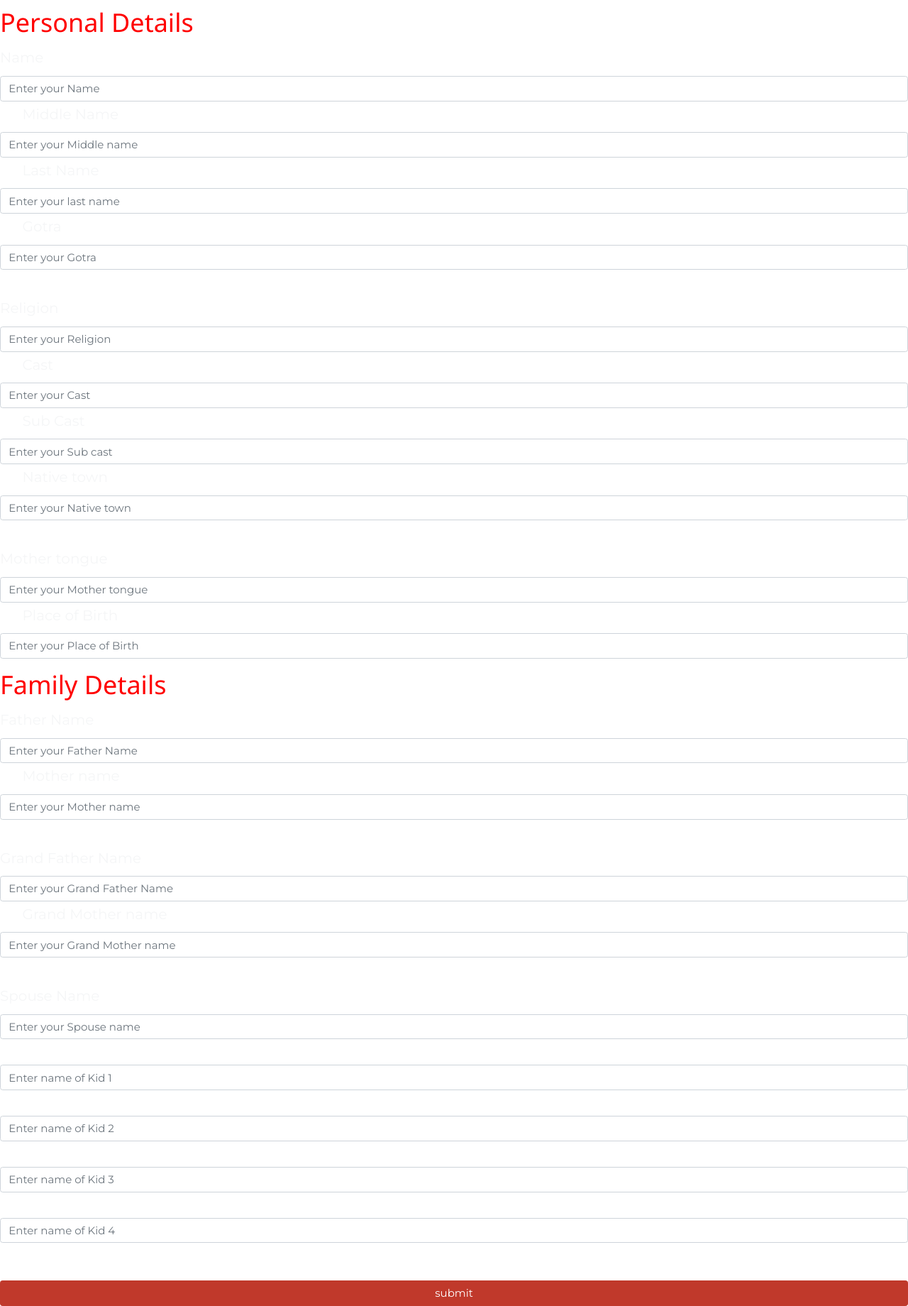
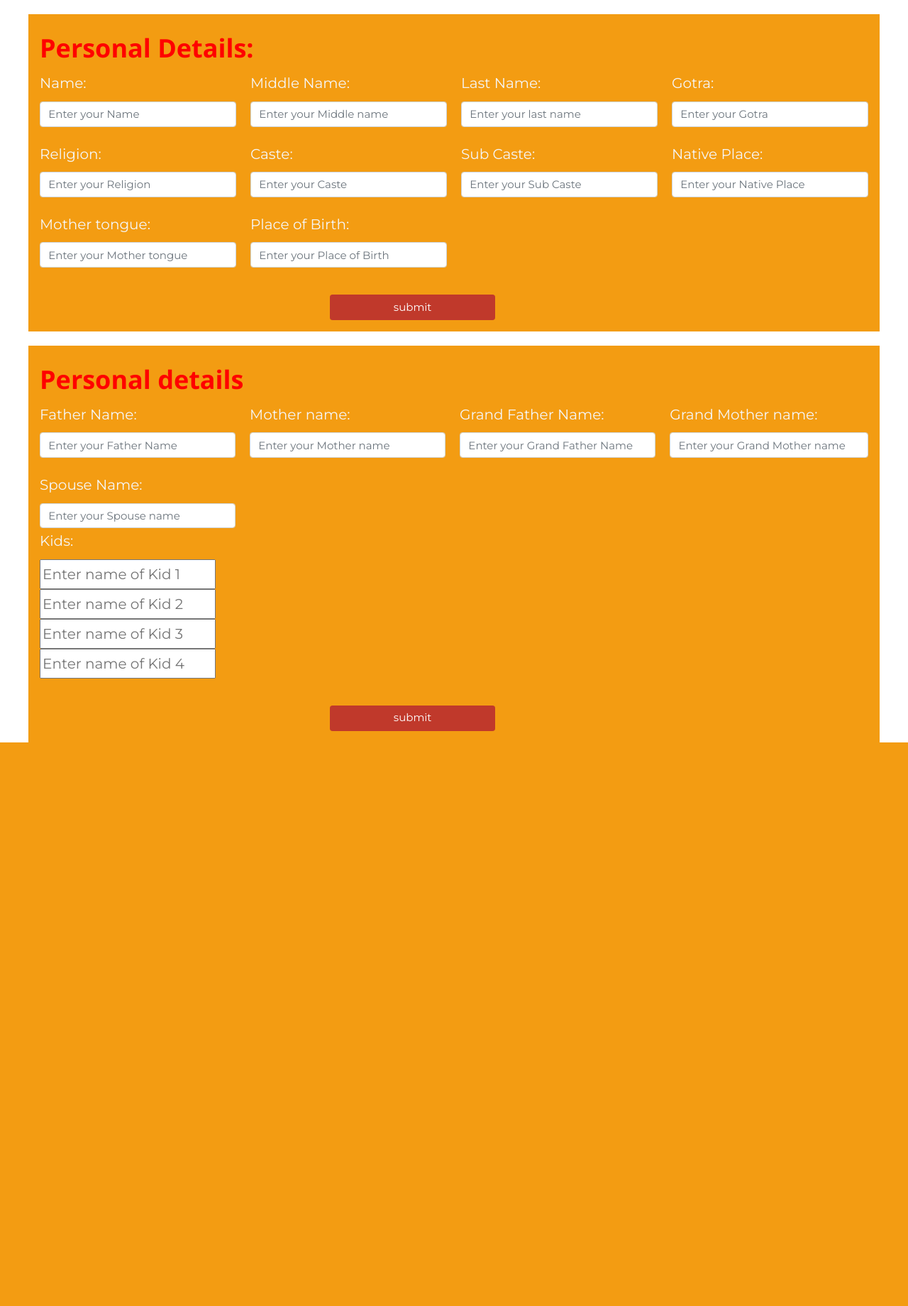
Before and after one commit to harender44/family-project, a Flask app: page /user/profile in a window 1280 px wide. Shown: the part 73-1913 px from the top of the page at 71% size. After the commit the page ends 1119 px from the top, so only its background shows below. Run offline with Flask 2, Linux system fonts and the light colour scheme; some libraries are stand-ins or nearby versions.

Commit message:
updated profile and bio

```diff
--- a/app/static/style.css
+++ b/app/static/style.css
@@ -18,6 +48,7 @@ body {
 	background: #ffffff;
 }
 h1{
+  font-weight: bold;
   color: red;
 }
 p {font-size: 16px;}
@@ -65,8 +96,31 @@ p {font-size: 16px;}
   margin-left: -600px;
   background-color: #f39c12;
 }
+.gradient-custom-2 {
+  background: #fccb90;
+  background: linear-gradient(to right, #f39c12, #f77525, #fe5411, #c0392b);
+  }
+
+@media (min-width: 768px) {
+.gradient-form {
+ height: 100vh !important;
+}
+}
+@media (min-width: 769px) {
+.gradient-custom-2 {
+border-top-right-radius: .3rem;
+border-bottom-right-radius: .3rem;
+}
+}
 .login_btn {
 	width: 100%;
+	background: #c0392b;
+	color: white;
+}
+.profile_btn{
+  position: relative;
+  left: 35%;
+  width: 20%;
 	background: #c0392b;
 	color: white;
 }
--- a/app/templates/user/profile.html
+++ b/app/templates/user/profile.html
@@ -4,70 +4,103 @@
 
 
 {% if user %}
-<form method="post" enctype="multipart/form-data">
-    <h1>Personal Details </h1>
-    <div class="form-group">
-        <label for="Sur name">Name</label>
-        <input type="text" class="form-control" name="name" placeholder="Enter your Name">&nbsp; &nbsp; &nbsp;
+<html>
+<head>
+<body>
+<style>
+    .grid-container {
+  display: grid;
+  grid-template-columns: auto auto auto auto;
+  gap: 20px;
+}
+</style>
 
-        <label for="Middle name">Middle Name</label>
-        <input type="text" class="form-control" name="Middle_name" placeholder="Enter your Middle name">&nbsp; &nbsp; &nbsp;
-
-        <label for="Last name">Last Name</label>
-        <input type="text" class="form-control" name="l_name" placeholder="Enter your last name">&nbsp; &nbsp; &nbsp;
+<form method="post" class=container enctype="multipart/form-data">
+            <h1>Personal Details:</h1>
+            <div class="grid-container" >
+            <div>
+                <label for="Sur name">Name:</label>
+                <input type="text" class="form-control" name="name" placeholder="Enter your Name">
+            </div>
+            <div>
+                <label for="Middle name">Middle Name:</label>
+                <input type="text" class="form-control" name="Middle_name" placeholder="Enter your Middle name">
+            </div>
+            <div>
+                <label for="Last name">Last Name:</label>
+                <input type="text" class="form-control" name="l_name" placeholder="Enter your last name">
+            </div>
+            <div>
+                <label for="Gotra">Gotra:</label>
+                <input type="text" class="form-control" name="Gotra" placeholder="Enter your Gotra">
+            </div>
+            <div>
+                <label for="Religion">Religion:</label>
+                <input type="text" class="form-control" name="Religion" placeholder="Enter your Religion">
+            </div>
+            <div>
+                <label for="Cast">Caste:</label>
+                <input type="text" class="form-control" name="Caste" placeholder="Enter your Caste">
+            </div>
+            <div>
+                <label for="Sub cast">Sub Caste:</label>
+                <input type="text" class="form-control" name="Sub cast" placeholder="Enter your Sub Caste">
+            </div>
+            <div>
+                <label for="Native town">Native Place:</label>
+                <input type="text" class="form-control" name="Native town" placeholder="Enter your Native Place">
+            </div>
+            <div>
+                <label for="Mother tongue">Mother tongue:</label>
+                <input type="text" class="form-control" name="Mother tongue" placeholder="Enter your Mother tongue">
+            </div>
+            <div>
+                <label for="Place of Birth">Place of Birth:</label>
+                <input type="text" class="form-control" name="Place of Birth" placeholder="Enter your Place of Birth">
+            </div>
+        </div><br>
+    <div>
+        <button type="submit" class="btn profile_btn">submit</button>
+    </div>
+</form>
 
 
-        <label for="Gotra">Gotra</label>
-        <input type="text" class="form-control" name="Gotra" placeholder="Enter your Gotra">&nbsp; &nbsp; &nbsp;<br>
+<form method="post" class=container enctype="multipart/form-data">
+    <h1>Personal details</h1>
+            <div class="grid-container" >
+                <div>
+                    <label for="Father name">Father Name:</label>
+                    <input type="text" class="form-control" name="Father Name" placeholder="Enter your Father Name">
+                </div>
+                <div>
+                    <label for="Mother name">Mother name:</label>
+                    <input type="text" class="form-control" name="Mother name" placeholder="Enter your Mother name">
+                </div>
+                <div>
+                    <label for="Grand Father name">Grand Father Name:</label>
+                    <input type="text" class="form-control" name="Grand Father Name" placeholder="Enter your Grand Father Name">
+                </div>
+                <div>
+                    <label for="Grand Mother name">Grand Mother name:</label>
+                    <input type="text" class="form-control" name="Grand Mother name" placeholder="Enter your Grand Mother name">
+                </div>
+                <div>
+                    <label for="Spouse name">Spouse Name:</label>
+                    <input type="text" class="form-control" name="Spouse name" placeholder="Enter your Spouse name">
+                </div>
+            </div>
+                    <label for="Kids">Kids:</label>
+                    <input type="text" class="grid-container" name="Kid 1" placeholder="Enter name of Kid 1">
+                    <input type="text" class="grid-container" name="Kid 2" placeholder="Enter name of Kid 2">
+                    <input type="text" class="grid-container" name="Kid 3" placeholder="Enter name of Kid 3">
+                    <input type="text" class="grid-container" name="Kid 4" placeholder="Enter name of Kid 4"><br>
 
+                <button type="submit" class="btn profile_btn">submit</button>
 
-        <label for="Religion">Religion</label>
-        <input type="text" class="form-control" name="Religion" placeholder="Enter your Religion">&nbsp; &nbsp; &nbsp;
-
-
-        <label for="Cast">Cast</label>
-        <input type="text" class="form-control" name="Cast" placeholder="Enter your Cast">&nbsp; &nbsp; &nbsp;
-
-
-        <label for="Sub cast">Sub Cast</label>
-        <input type="text" class="form-control" name="Sub cast" placeholder="Enter your Sub cast">&nbsp; &nbsp; &nbsp;
-
-
-        <label for="Native town">Native town</label>
-        <input type="text" class="form-control" name="Native town" placeholder="Enter your Native town">&nbsp; &nbsp; &nbsp;<br>
-
-
-        <label for="Mother tongue">Mother tongue</label>
-        <input type="text" class="form-control" name="Mother tongue" placeholder="Enter your Mother tongue">&nbsp; &nbsp; &nbsp;
-
-
-        <label for="Place of Birth">Place of Birth</label>
-        <input type="text" class="form-control" name="Place of Birth" placeholder="Enter your Place of Birth">
-    </div>
-    <h1>Family Details </h1>
-    <div class="form-group">
-        <label for="Father name">Father Name</label>
-        <input type="text" class="form-control" name="Father Name" placeholder="Enter your Father Name">&nbsp; &nbsp; &nbsp;
-
-        <label for="Mother name">Mother name</label>
-        <input type="text" class="form-control" name="Mother name" placeholder="Enter your Mother name"><br>
-
-        <label for="Grand Father name">Grand Father Name</label>
-        <input type="text" class="form-control" name="Grand Father Name" placeholder="Enter your Grand Father Name">&nbsp; &nbsp; &nbsp;
-
-        <label for="Grand Mother name">Grand Mother name</label>
-        <input type="text" class="form-control" name="Grand Mother name" placeholder="Enter your Grand Mother name"><br>
-
-        <label for="Spouse name">Spouse Name</label>
-        <input type="text" class="form-control" name="Spouse name" placeholder="Enter your Spouse name"><br>
-
-        <input type="text" class="form-control" name="Kid 1" placeholder="Enter name of Kid 1">&nbsp; &nbsp; &nbsp;
-        <input type="text" class="form-control" name="Kid 2" placeholder="Enter name of Kid 2">&nbsp; &nbsp; &nbsp;
-        <input type="text" class="form-control" name="Kid 3" placeholder="Enter name of Kid 3">&nbsp; &nbsp; &nbsp;
-        <input type="text" class="form-control" name="Kid 4" placeholder="Enter name of Kid 4">&nbsp; &nbsp; &nbsp;
-    </div>
-    <button type="submit" class="btn login_btn">submit</button>
-  </form>
+</form>
+</body>
+</head>
+</html>
 
 
 
```
Also changed, not shown: other parts of app/static/style.css (+45 -0 lines), app/templates/home/home.html (+30 -13 lines), app/templates/user/bio.html (+4 -9 lines).
